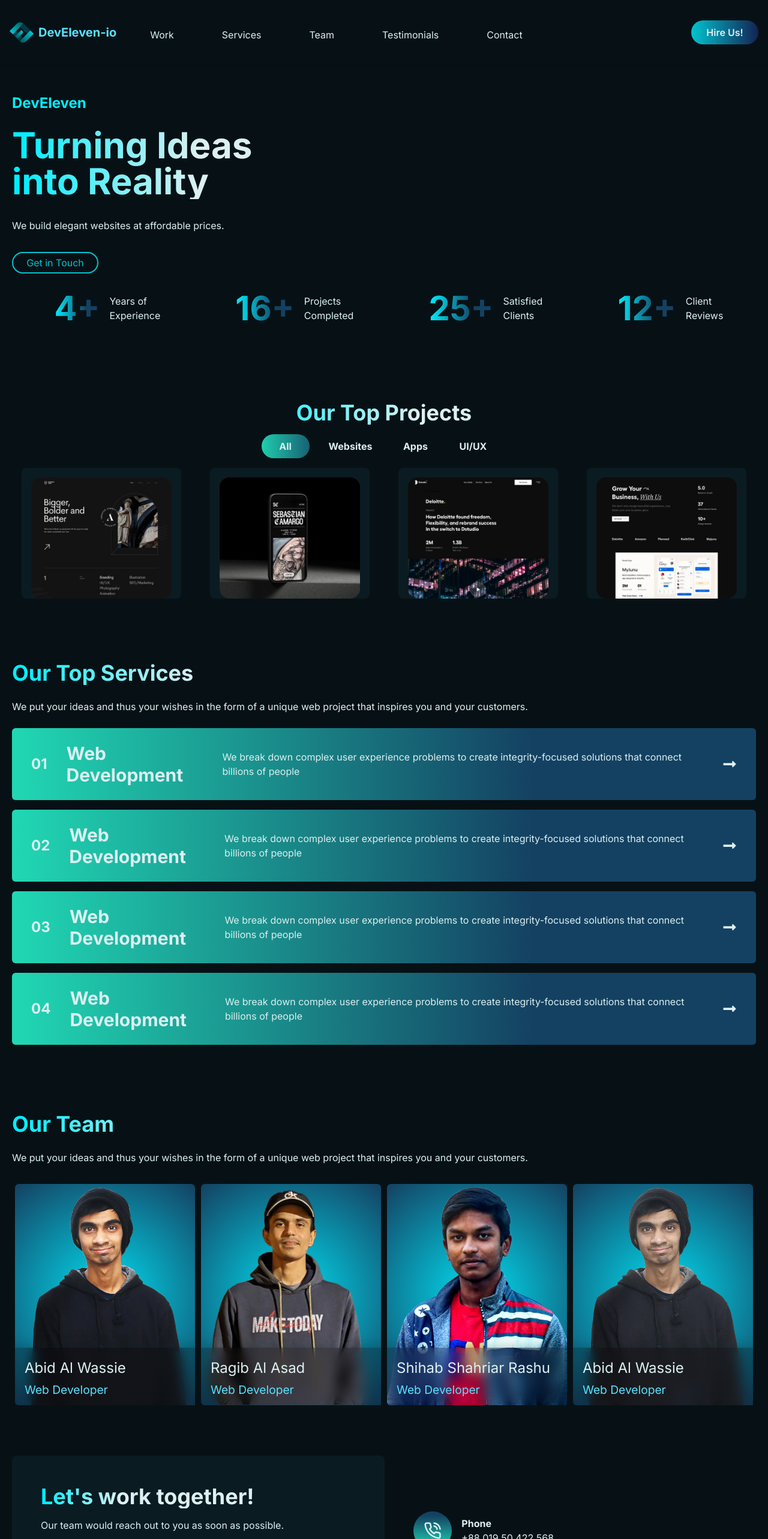
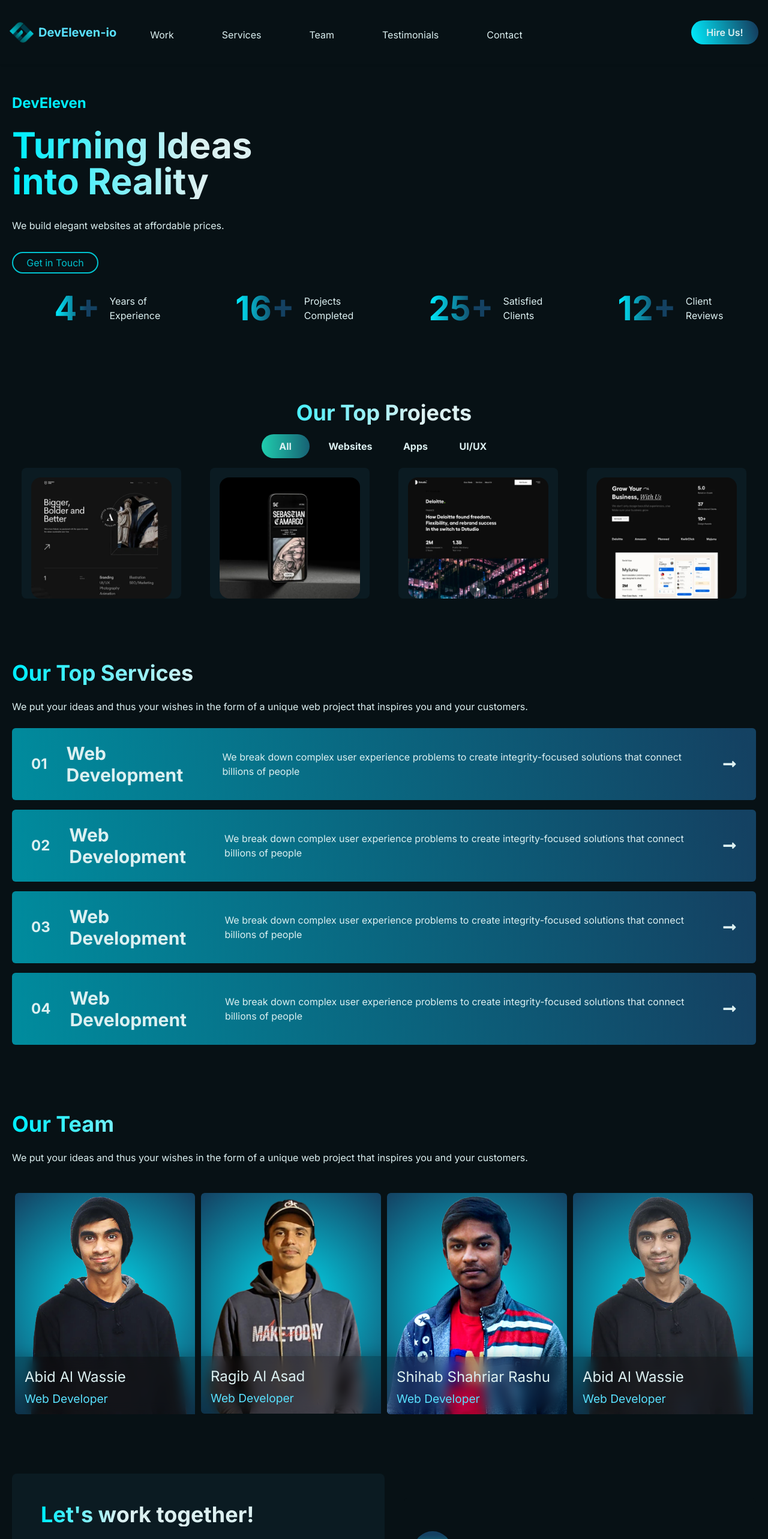
Before and after one commit to DEVELEVEN-io/develeven-io, a Next.js app: page / in a window 1280 px wide. Shown: the top 2566 px of the page at 60% size. Built offline with nearby package versions, Linux system fonts and the light colour scheme.

Commit message:
added basic gradients

```diff
--- a/components/Contact/Contact.jsx
+++ b/components/Contact/Contact.jsx
@@ -117,7 +117,7 @@ const Contact = () => {
           ></textarea>
           <input
             type="submit"
-            className="submit-button w-48 bg-gradient-to-r from-cyanmid to-cyandark font-semibold py-3 px-4 rounded-full hover:from-cyandark hover:to-cyanmid"
+            className="submit-button w-48 btnGradient"
             value="Send Message"
           />
         </form>
--- a/components/Navbar/Navbar.jsx
+++ b/components/Navbar/Navbar.jsx
@@ -57,7 +57,7 @@ const Navbar = () => {
           </ul>
         </div>
 
-        <button className="btn hireBtn bg-gradient-to-r from-cyanmid to-cyandark font-semibold py-2 px-4 rounded-full hover:from-cyandark hover:to-cyanmid">
+        <button className="btn hireBtn btnGradient font-semibold py-2 px-4 rounded-full">
           Hire Us!
         </button>
 
--- a/components/Services/Services.jsx
+++ b/components/Services/Services.jsx
@@ -8,7 +8,7 @@ const Services = () => {
 
       <div className="row flex flex-col">
 
-        <div className="service-card flex flex-row items-center bgGradient my-2 rounded-md py-4 px-8 gradientAnim">
+        <div className="service-card flex flex-row items-center bgGradient my-2 rounded-md py-4 px-8">
           <span className="service-num text-2xl font-bold mr-4">01</span>
           <h3 className="text-3xl font-bold text-txtdark my-2 mx-4">Web Development</h3>
           <p className="my-4 ml-auto">We break down complex user experience problems to create integrity-focused solutions that connect billions of people</p>
@@ -17,7 +17,7 @@ const Services = () => {
             </div>
         </div>
 
-        <div className="service-card flex flex-row items-center bgGradient my-2 rounded-md py-4 px-8 gradientAnim">
+        <div className="service-card flex flex-row items-center bgGradient my-2 rounded-md py-4 px-8">
           <span className="service-num text-2xl font-bold mr-4">02</span>
           <h3 className="text-3xl font-bold text-txtdark my-2 mx-4">Web Development</h3>
           <p className="my-4 ml-auto">We break down complex user experience problems to create integrity-focused solutions that connect billions of people</p>
@@ -26,7 +26,7 @@ const Services = () => {
             </div>
         </div>
 
-        <div className="service-card flex flex-row items-center bgGradient my-2 rounded-md py-4 px-8 gradientAnim">
+        <div className="service-card flex flex-row items-center bgGradient my-2 rounded-md py-4 px-8">
           <span className="service-num text-2xl font-bold mr-4">03</span>
           <h3 className="text-3xl font-bold text-txtdark my-2 mx-4">Web Development</h3>
           <p className="my-4 ml-auto">We break down complex user experience problems to create integrity-focused solutions that connect billions of people</p>
@@ -35,7 +35,7 @@ const Services = () => {
             </div>
         </div>
 
-        <div className="service-card flex flex-row items-center bgGradient my-2 rounded-md py-4 px-8 gradientAnim">
+        <div className="service-card flex flex-row items-center bgGradient my-2 rounded-md py-4 px-8">
           <span className="service-num text-2xl font-bold mr-4">04</span>
           <h3 className="text-3xl font-bold text-txtdark my-2 mx-4">Web Development</h3>
           <p className="my-4 ml-auto">We break down complex user experience problems to create integrity-focused solutions that connect billions of people</p>
--- a/components/Team/Team.jsx
+++ b/components/Team/Team.jsx
@@ -18,10 +18,10 @@ const Team = () => {
             <div className="memberDesc">
               <p className="memberText">Abid Al Wassie is a Senior Developer at DevEleven-io. He is a Full-Stack Developer. He is the creator of <a className="text-cyanblue underline font-semibold" href="https://youtube.com/@oneManDev" target="_blank">oneManDev</a>.</p>
               <ul className="memberLinks flex">
-                <li className="memberLink text-4xl mx-auto px-4 pb-4 pt-8"><a href="https://abidalwassie.me" target="_blank"><FaGlobe /></a></li>
-                <li className="memberLink text-4xl mx-auto px-4 pb-4 pt-8"><a href="https://github.com/AbidAlWassie" target="_blank"><FaGithub /></a></li>
-                <li className="memberLink text-4xl mx-auto px-4 pb-4 pt-8"><a href="https://youtube.com/@oneManDev" target="_blank"><FaYoutube /></a></li>
-                <li className="memberLink text-4xl mx-auto px-4 pb-4 pt-8"><a href="https://www.linkedin.com/in/abidalwassie" target="_blank"><FaLinkedin /></a></li>
+                <li className="memberLink text-4xl mx-auto px-4 pb-4 pt-8"><a className="textGradientAnim" href="https://abidalwassie.me" target="_blank"><FaGlobe /></a></li>
+                <li className="memberLink text-4xl mx-auto px-4 pb-4 pt-8"><a className="textGradientAnim" href="https://github.com/AbidAlWassie" target="_blank"><FaGithub /></a></li>
+                <li className="memberLink text-4xl mx-auto px-4 pb-4 pt-8"><a className="textGradientAnim" href="https://youtube.com/@oneManDev" target="_blank"><FaYoutube /></a></li>
+                <li className="memberLink text-4xl mx-auto px-4 pb-4 pt-8"><a className="textGradientAnim" href="https://www.linkedin.com/in/abidalwassie" target="_blank"><FaLinkedin /></a></li>
               </ul>
             </div>
           </div>
@@ -36,10 +36,10 @@ const Team = () => {
             <div className="memberDesc">
               <p className="memberText">Ragib Al Asad is a senior backend developer of DevEleven-io with 4+ years of experience. He is the founder of DevEleven. Holds strong understandings in backend web technology like FastAPI</p>
               <ul className="memberLinks flex">
-                <li className="memberLink text-4xl mx-auto px-4 pb-4 pt-8"><a href="https://facebook.com/ragibalasad" target="_blank"><FaGlobe /></a></li>
-                <li className="memberLink text-4xl mx-auto px-4 pb-4 pt-8"><a href="https://github.com/ragibalasad" target="_blank"><FaGithub /></a></li>
-                <li className="memberLink text-4xl mx-auto px-4 pb-4 pt-8"><a href="https://youtube.com/@ragibalasad" target="_blank"><FaYoutube /></a></li>
-                <li className="memberLink text-4xl mx-auto px-4 pb-4 pt-8"><a href="https://www.linkedin.com/in/ragibalasad" target="_blank"><FaLinkedin /></a></li>
+                <li className="memberLink text-4xl mx-auto px-4 pb-4 pt-8"><a className="textGradientAnim" href="https://facebook.com/ragibalasad" target="_blank"><FaGlobe /></a></li>
+                <li className="memberLink text-4xl mx-auto px-4 pb-4 pt-8"><a className="textGradientAnim" href="https://github.com/ragibalasad" target="_blank"><FaGithub /></a></li>
+                <li className="memberLink text-4xl mx-auto px-4 pb-4 pt-8"><a className="textGradientAnim" href="https://youtube.com/@ragibalasad" target="_blank"><FaYoutube /></a></li>
+                <li className="memberLink text-4xl mx-auto px-4 pb-4 pt-8"><a className="textGradientAnim" href="https://www.linkedin.com/in/ragibalasad" target="_blank"><FaLinkedin /></a></li>
               </ul>
             </div>
           </div>
@@ -54,10 +54,10 @@ const Team = () => {
             <div className="memberDesc">
               <p className="memberText">Shihab Shahriar Rashu is one of the team members of DevEleven-io. He is a web developer specializing in JavaScript and Python programming languages</p>
               <ul className="memberLinks flex">
-                <li className="memberLink text-4xl mx-auto px-4 pb-4 pt-8"><a href="https://facebook.com/mdshihabshahriar.rashu" target="_blank"><FaGlobe /></a></li>
-                <li className="memberLink text-4xl mx-auto px-4 pb-4 pt-8"><a href="https://github.com/muhammadshihab" target="_blank"><FaGithub /></a></li>
-                <li className="memberLink text-4xl mx-auto px-4 pb-4 pt-8"><a href="https://youtube.com/" target="_blank"><FaYoutube /></a></li>
-                <li className="memberLink text-4xl mx-auto px-4 pb-4 pt-8"><a href="https://www.linkedin.com/" target="_blank"><FaLinkedin /></a></li>
+                <li className="memberLink text-4xl mx-auto px-4 pb-4 pt-8"><a className="textGradientAnim" href="https://facebook.com/mdshihabshahriar.rashu" target="_blank"><FaGlobe /></a></li>
+                <li className="memberLink text-4xl mx-auto px-4 pb-4 pt-8"><a className="textGradientAnim" href="https://github.com/muhammadshihab" target="_blank"><FaGithub /></a></li>
+                <li className="memberLink text-4xl mx-auto px-4 pb-4 pt-8"><a className="textGradientAnim" href="https://youtube.com/" target="_blank"><FaYoutube /></a></li>
+                <li className="memberLink text-4xl mx-auto px-4 pb-4 pt-8"><a className="textGradientAnim" href="https://www.linkedin.com/" target="_blank"><FaLinkedin /></a></li>
               </ul>
             </div>
           </div>
@@ -72,10 +72,10 @@ const Team = () => {
             <div className="memberDesc">
               <p className="memberText">Abid Al Wassie is the senior developer of DevEleven-io. He is a full stack developer with 4+ years of experience. He is the creator of oneManDev. He has a long history with JavaScript and other technologies.</p>
               <ul className="memberLinks flex">
-                <li className="memberLink text-4xl mx-auto px-4 pb-4 pt-8"><a href="https://abidalwassie.me" target="_blank"><FaGlobe /></a></li>
-                <li className="memberLink text-4xl mx-auto px-4 pb-4 pt-8"><a href="https://github.com/AbidAlWassie" target="_blank"><FaGithub /></a></li>
-                <li className="memberLink text-4xl mx-auto px-4 pb-4 pt-8"><a href="https://youtube.com/@oneManDev" target="_blank"><FaYoutube /></a></li>
-                <li className="memberLink text-4xl mx-auto px-4 pb-4 pt-8"><a href="https://www.linkedin.com/in/abidalwassie" target="_blank"><FaLinkedin /></a></li>
+                <li className="memberLink text-4xl mx-auto px-4 pb-4 pt-8"><a className="textGradientAnim" href="https://abidalwassie.me" target="_blank"><FaGlobe /></a></li>
+                <li className="memberLink text-4xl mx-auto px-4 pb-4 pt-8"><a className="textGradientAnim" href="https://github.com/AbidAlWassie" target="_blank"><FaGithub /></a></li>
+                <li className="memberLink text-4xl mx-auto px-4 pb-4 pt-8"><a className="textGradientAnim" href="https://youtube.com/@oneManDev" target="_blank"><FaYoutube /></a></li>
+                <li className="memberLink text-4xl mx-auto px-4 pb-4 pt-8"><a className="textGradientAnim" href="https://www.linkedin.com/in/abidalwassie" target="_blank"><FaLinkedin /></a></li>
               </ul>
             </div>
           </div>
--- a/src/app/app.css
+++ b/src/app/app.css
@@ -4,11 +4,16 @@
   --txtdark: #DCF0F1;
   --cyan: #50F7CF;
   --cyanblue: #00eeff;
+  --cyanblue2:#0ecfdd;
   --cyangreen: #23F8C5;
+  --cyangreen1: #13d8aa;
+  --cyangreen3: #07c296;
   --cyanmid: #01C3CF;
+  --cyanmid2: #00a5ad;
+  --cyanmid3: #009097;
   --cyandark: #00eeff;
   --cyandark2: #144162;
-  --cyandark3: #00719e;
+  --cyandark3: #008c9e;
   --bgdark: #071115;
   --bglight: #0B1B22;
   --txtdark: #DCF0F1;
@@ -22,7 +27,7 @@
 
 /* Scrollbar for Webkit browsers (Chrome, Safari, and Edge Chromium) */
 ::-webkit-scrollbar {
-  width: 12px; /* Width of the scrollbar */
+  width: 12px;
 }
 
 ::-webkit-scrollbar-track {
@@ -134,6 +139,31 @@
   width: 120px;
 }
 
+.btnGradient{
+  background-color: var(--cyandark);
+  color: var(--txtdark);
+  background-image: linear-gradient(75deg, var(--cyandark), var(--cyandark2), var(--cyandark2), var(--cyanblue));
+  background-size: 300% ;
+  background-position: left;
+  transition: 300ms background-position ease-in-out;
+}
+.btnGradient:hover{
+  background-position: right;
+}
+
+.bgGradient {
+  background-color: var(--cyandark);
+  color: var(--txtdark);
+  background-image: linear-gradient(75deg, var(--cyandark3), var(--cyandark2), var(--cyandark3), var(--cyanmid2));
+  background-size: 300% ;
+  background-position: left;
+  transition: 300ms background-position ease-in-out;
+}
+
+.bgGradient:hover{
+  background-position: right;
+}
+
 /* Text gradient styles */
 
 .text-gradient {
@@ -163,9 +193,7 @@
   color: transparent;
 }
 
-.bgGradient {
-  background: linear-gradient(to right, var(--cyangreen) -15%, var(--cyandark2) 70%);
-}
+
 
 .bgGradientTop {
   background: linear-gradient(to top, var(--cyangreen) -15%, var(--cyandark2) 90%);
@@ -469,6 +497,10 @@ button.active {
     margin: 15px 0;
   }
 
+  .memberLink {
+    padding: 25px 5px 0 5px !important;
+  }
+
 
 }
 
@@ -481,6 +513,26 @@ button.active {
   }
 }
 
+@media (max-width: 1024px) {
+
+}
+
+@media (max-width: 1280px) {
+  .memberCards {
+    display: flex;
+    flex-wrap: wrap;
+    justify-content: center;
+  }
+  .memberCard {
+    box-sizing: border-box;
+    flex: 1 1 1 1 50% 50% 50% 50% !important;
+    /* width: 35.5% !important; */
+    height: 100%;
+    justify-content: center;
+    margin: 15px 5px !important;
+  }
+}
+
 @media (max-width: 1200px) {
 
 }
--- a/src/app/globals.css
+++ b/src/app/globals.css
@@ -9,7 +9,7 @@
   }
 
   .hireBtn {
-    @apply ml-auto mr-0 bg-gradient-to-r to-cyandark from-cyanmid font-semibold h-10 px-6 rounded-full hover:from-cyandark hover:to-cyanmid;
+    @apply ml-auto mr-0;
   }
 
   /* Global styles */
```
